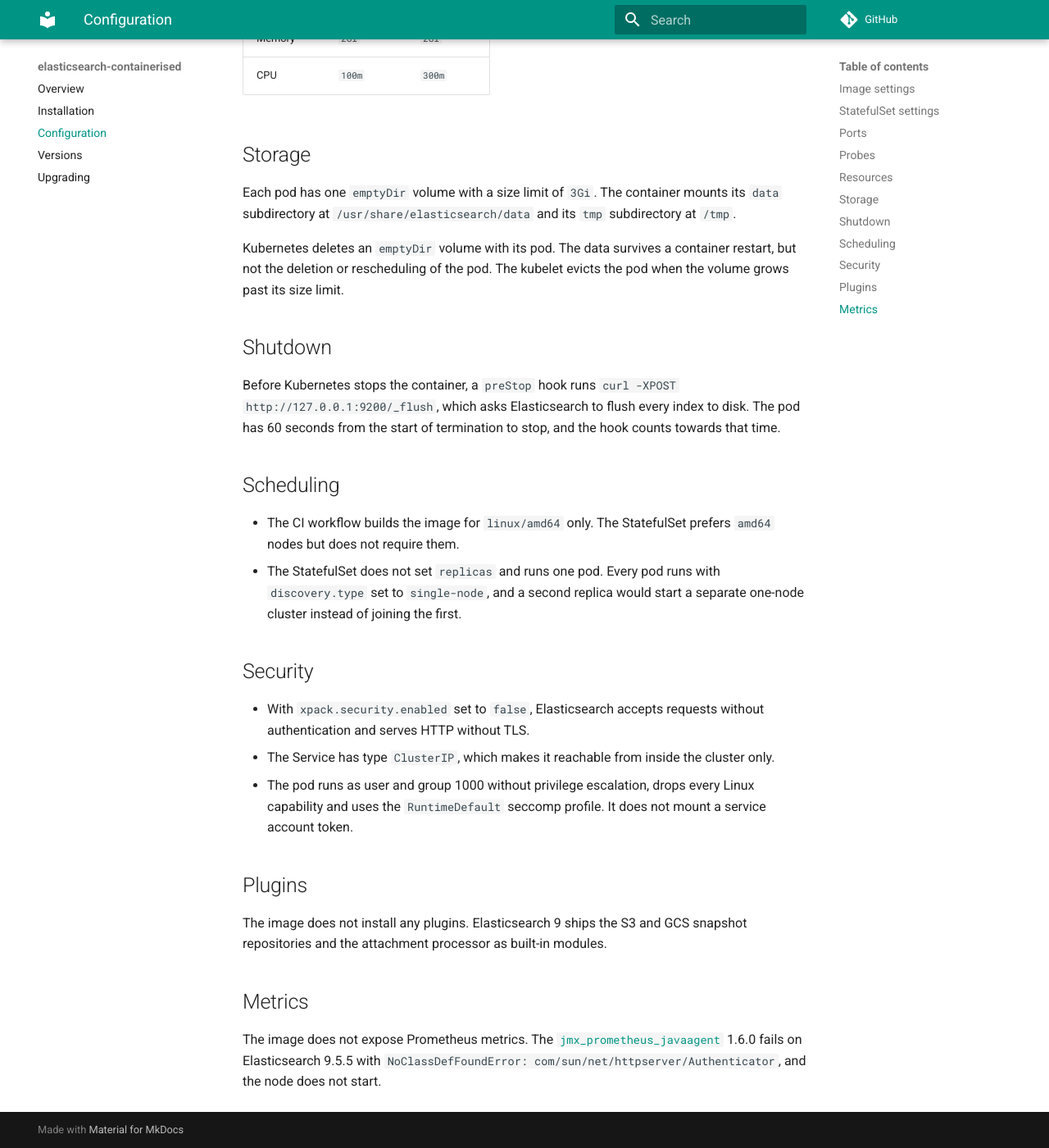
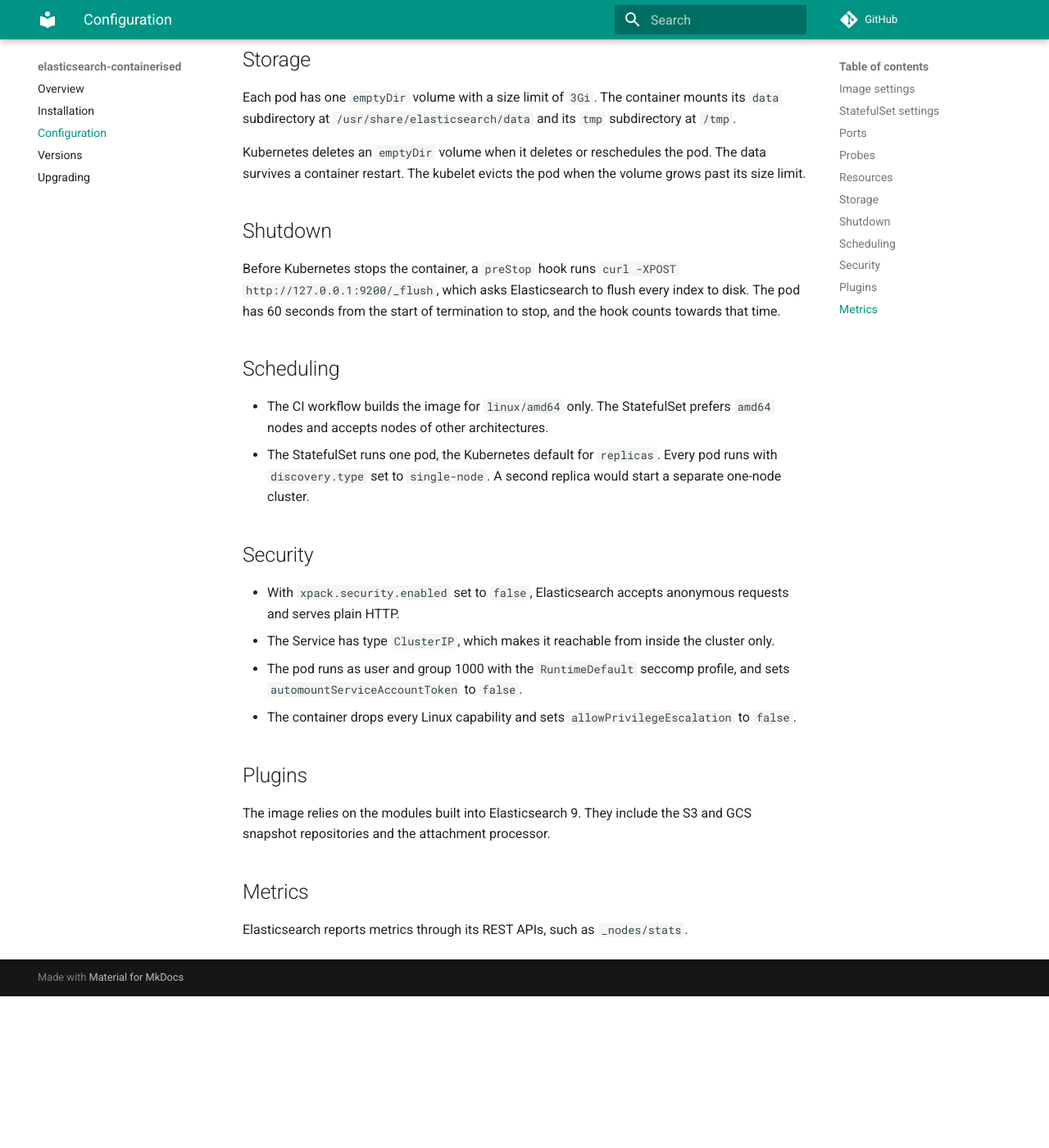
Before and after one commit to saidsef/elasticsearch-containerised, an MkDocs documentation site: the page built from docs/configuration.md, in a window 1280 px wide and 1400 px high, scrolled down 2521 px. Shown: the whole window at 82% size. Built offline with MkDocs 1.6.1 and Material for MkDocs 9.7.7, drawn with Linux system fonts in a browser that asks for light colours; comment, search, counter and statistics services are not loaded; after the commit the page ends 3736 px from its top, so only the background shows below that; some of the changed text lies outside the part shown.

Commit message:
fix(image): remove the deprecated monitoring settings (#152)

```diff
--- a/docs/configuration.md
+++ b/docs/configuration.md
@@ -1,6 +1,6 @@
 # Configuration
 
-The image and the StatefulSet configure Elasticsearch through environment variables. Elasticsearch reads each variable whose name contains a dot, such as `cluster.name`, as the setting of the same name, and refuses to start when the variable names a setting it does not know.
+The image and the StatefulSet configure Elasticsearch through environment variables. Elasticsearch reads each variable whose name contains a dot, such as `cluster.name`, as the setting of the same name, and refuses to start when the variable names an unknown setting.
 
 ## Image settings
 
@@ -19,9 +19,8 @@ The [Dockerfile](https://github.com/saidsef/elasticsearch-containerised/blob/mai
 | `xpack.graph.enabled` | `true` |
 | `xpack.security.enabled` | `false` |
 | `xpack.watcher.enabled` | `true` |
-| `xpack.monitoring.exporters.default_local.type` | `local` |
 
-With `discovery.type` set to `single-node`, the node elects itself master and does not join any other node. The image does not set `http.cors.allow-origin`. Elasticsearch answers status 403 to a request whose `Origin` header names another site, such as `http://example.com`. [Security](#security) describes the effect of `xpack.security.enabled`.
+With `discovery.type` set to `single-node`, the node elects itself master and forms a cluster of one. `http.cors.allow-origin` keeps its empty default. Elasticsearch answers status 403 to a request whose `Origin` header names another site, such as `http://example.com`. [Security](#security) describes the effect of `xpack.security.enabled`.
 
 ## StatefulSet settings
 
@@ -70,7 +68,7 @@ Kubernetes runs the liveness and readiness probes only after the startup probe p
 
 Each pod has one `emptyDir` volume with a size limit of `3Gi`. The container mounts its `data` subdirectory at `/usr/share/elasticsearch/data` and its `tmp` subdirectory at `/tmp`.
 
-Kubernetes deletes an `emptyDir` volume with its pod. The data survives a container restart, but not the deletion or rescheduling of the pod. The kubelet evicts the pod when the volume grows past its size limit.
+Kubernetes deletes an `emptyDir` volume when it deletes or reschedules the pod. The data survives a container restart. The kubelet evicts the pod when the volume grows past its size limit.
 
 ## Shutdown
 
@@ -78,19 +76,20 @@ Before Kubernetes stops the container, a `preStop` hook runs `curl -XPOST http:/
 
 ## Scheduling
 
-- The CI workflow builds the image for `linux/amd64` only. The StatefulSet prefers `amd64` nodes but does not require them.
-- The StatefulSet does not set `replicas` and runs one pod. Every pod runs with `discovery.type` set to `single-node`, and a second replica would start a separate one-node cluster instead of joining the first.
+- The CI workflow builds the image for `linux/amd64` only. The StatefulSet prefers `amd64` nodes and accepts nodes of other architectures.
+- The StatefulSet runs one pod, the Kubernetes default for `replicas`. Every pod runs with `discovery.type` set to `single-node`. A second replica would start a separate one-node cluster.
 
 ## Security
 
-- With `xpack.security.enabled` set to `false`, Elasticsearch accepts requests without authentication and serves HTTP without TLS.
+- With `xpack.security.enabled` set to `false`, Elasticsearch accepts anonymous requests and serves plain HTTP.
 - The Service has type `ClusterIP`, which makes it reachable from inside the cluster only.
-- The pod runs as user and group 1000 without privilege escalation, drops every Linux capability and uses the `RuntimeDefault` seccomp profile. It does not mount a service account token.
+- The pod runs as user and group 1000 with the `RuntimeDefault` seccomp profile, and sets `automountServiceAccountToken` to `false`.
+- The container drops every Linux capability and sets `allowPrivilegeEscalation` to `false`.
 
 ## Plugins
 
-The image does not install any plugins. Elasticsearch 9 ships the S3 and GCS snapshot repositories and the attachment processor as built-in modules.
+The image relies on the modules built into Elasticsearch 9. They include the S3 and GCS snapshot repositories and the attachment processor.
 
 ## Metrics
 
-The image does not expose Prometheus metrics. The [`jmx_prometheus_javaagent`](https://github.com/prometheus/jmx_exporter) 1.6.0 fails on Elasticsearch 9.5.5 with `NoClassDefFoundError: com/sun/net/httpserver/Authenticator`, and the node does not start.
+Elasticsearch reports metrics through its REST APIs, such as `_nodes/stats`.
```
Also changed, not shown: other parts of docs/configuration.md (+0 -1 lines), docs/installation.md (+2 -2 lines), docs/upgrading.md (+5 -4 lines), docs/versions.md (+4 -4 lines), 2 other files.
